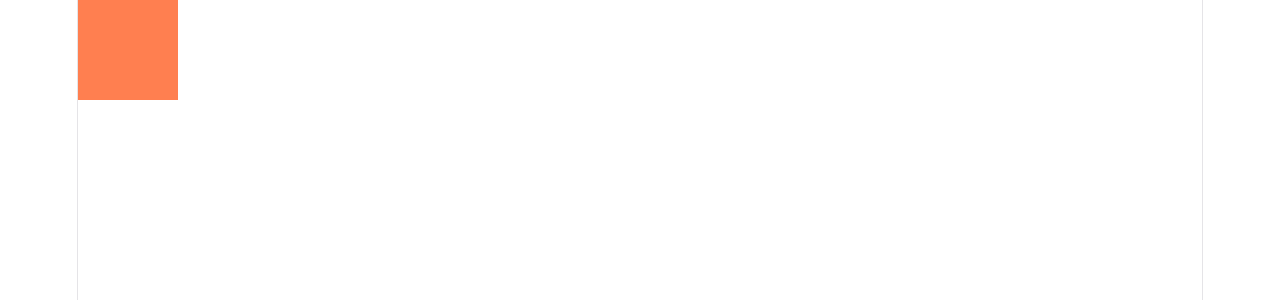
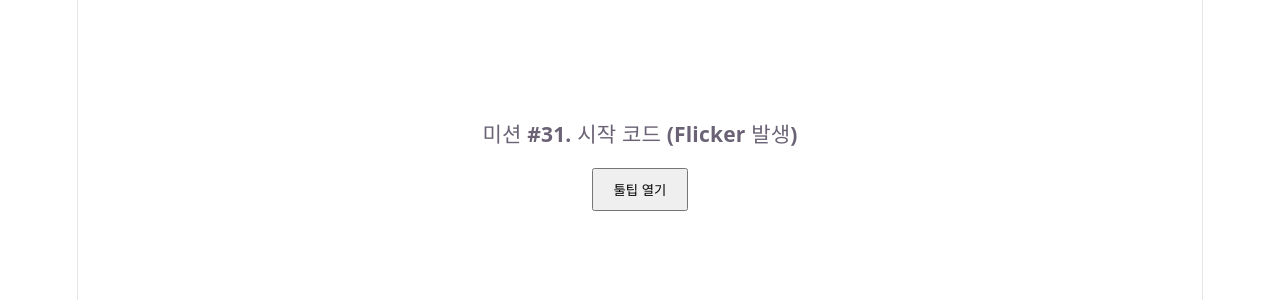
Before and after one commit to yunajoe/react-master-class-part2-inflearn, a React (Vite) app: page / in a window 1280 px wide. Shown: the top 300 px of the page. Built offline with nearby package versions, Linux system fonts and the light colour scheme.

Commit message:
mission:시각적 결함(Jank)의 완벽한 차단

```diff
--- a/src/App.jsx
+++ b/src/App.jsx
@@ -1,11 +1,11 @@
 import { useState } from "react";
 import "./App.css";
-import FadeInScale from "./components/FadeInScale.jsx";
+import TooltipStarter from "./components/TooltipStarter.jsx";
 
 function App() {
   const [count, setCount] = useState(0);
 
-  return <FadeInScale />;
+  return <TooltipStarter />;
 }
 
 export default App;
--- /dev/null
+++ b/src/components/TooltipStarter.jsx
@@ -0,0 +1,55 @@
+import { useLayoutEffect, useRef, useState } from "react";
+
+function TooltipStarter() {
+  const [show, setShow] = useState(false);
+  const [coords, setCoords] = useState({ top: 0, left: 0 });
+  const buttonRef = useRef(null);
+  const tooltipRef = useRef(null);
+
+  useLayoutEffect(() => {
+    const updatePosition = () => {
+      if (!show || !buttonRef.current || !tooltipRef.current) return;
+      if (show && buttonRef.current && tooltipRef.current) {
+        const buttonRect = buttonRef.current.getBoundingClientRect();
+        const tooltipRect = tooltipRef.current.getBoundingClientRect();
+        setCoords({
+          top: buttonRect.bottom + 10,
+          left: buttonRect.left + buttonRect.width / 2 - tooltipRect.width / 2,
+        });
+      }
+    };
+
+    updatePosition();
+    window.addEventListener("resize", updatePosition);
+    return () => {
+      window.removeEventListener("resize", updatePosition);
+    };
+  }, [show]);
+  return (
+    <div style={{ padding: "100px", textAlign: "center" }}>
+      <h3>미션 #31. 시작 코드 (Flicker 발생)</h3>
+      <button
+        ref={buttonRef}
+        onClick={() => setShow(!show)}
+        style={{ padding: "10px 20px" }}
+      >
+        툴팁 열기
+      </button>
+
+      {show && (
+        <div
+          ref={tooltipRef}
+          style={{
+            position: "fixed",
+            top: `${coords.top}px`,
+            left: `${coords.left}px`,
+          }}
+        >
+          깜빡임이 느껴지시나요? 😢
+        </div>
+      )}
+    </div>
+  );
+}
+
+export default TooltipStarter;
```
